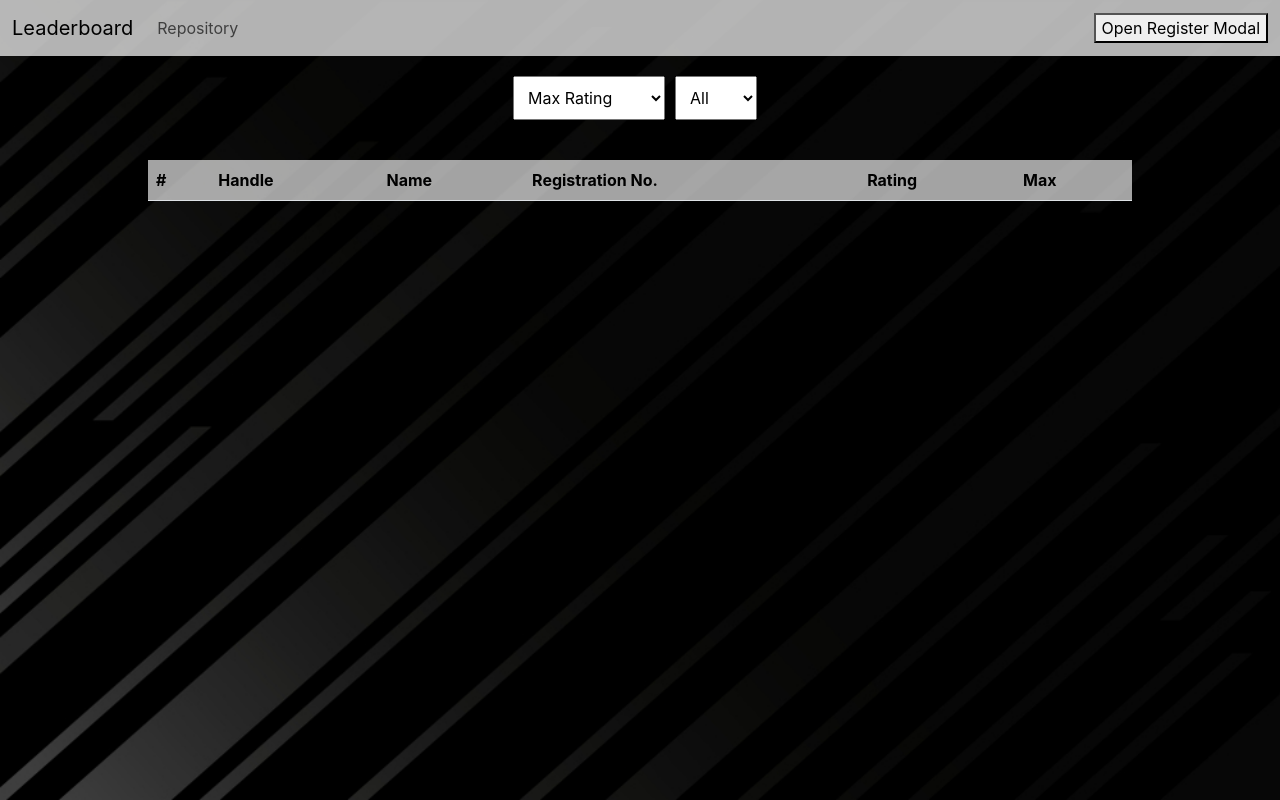
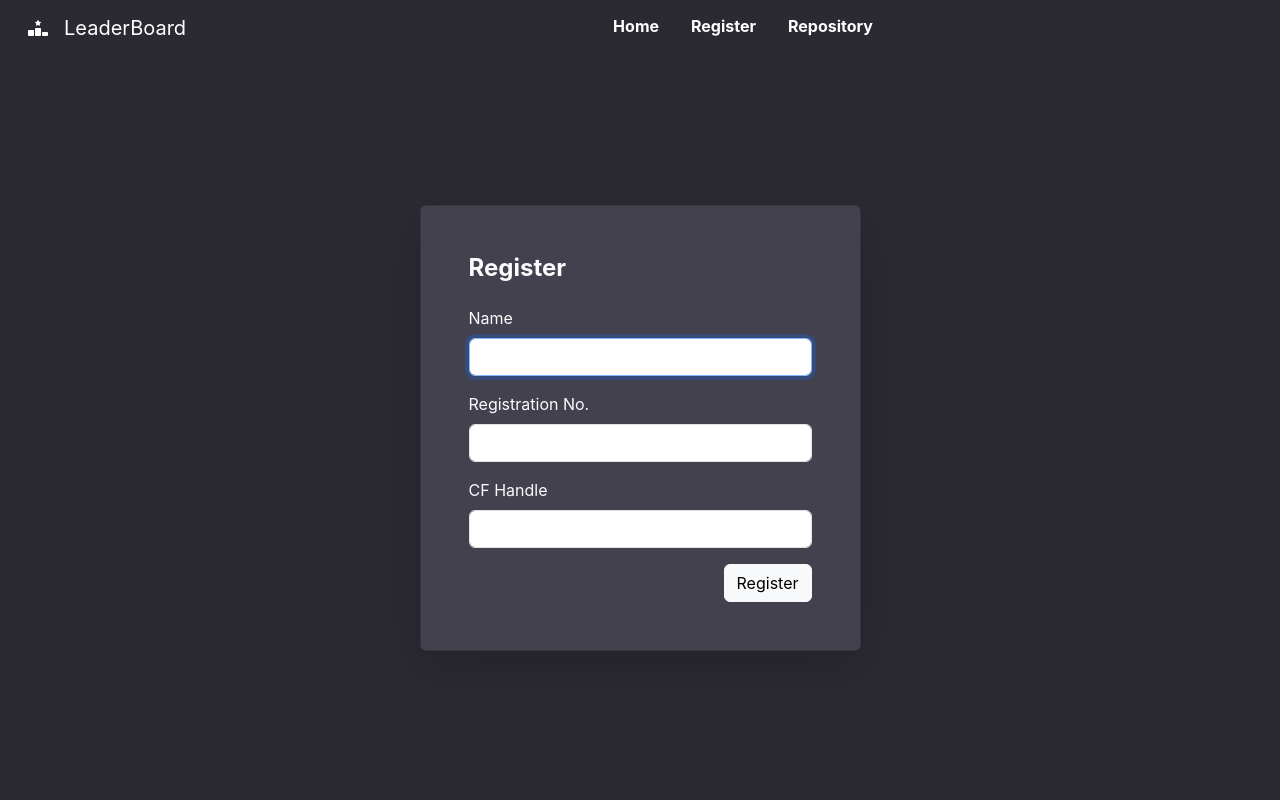
Before and after one commit to KrishKumar3004/leaderboard-cf-cse, a React (Create React App) app: page /register in a window 1280 px wide. Built offline with nearby package versions, Linux system fonts and the light colour scheme; no server answers.

Commit message:
Improved Styling

```diff
--- a/package.json
+++ b/package.json
@@ -9,8 +9,10 @@
     "@testing-library/jest-dom": "^5.17.0",
     "@testing-library/react": "^13.4.0",
     "@testing-library/user-event": "^13.5.0",
+    "font-awesome": "^4.7.0",
     "react": "^18.2.0",
     "react-dom": "^18.2.0",
+    "react-router-dom": "^6.21.1",
     "react-scripts": "5.0.1",
     "web-vitals": "^2.1.4"
   },
--- a/src/App.js
+++ b/src/App.js
@@ -1,15 +1,63 @@
+import { BrowserRouter as Router, Routes, Route } from "react-router-dom";
+import React, { useState } from 'react'
+import Navbar from './components/Navbar'
 import Board from './components/Board';
+import Register from './components/Register'
 import './components/style.css';
-import Navbar from './components/Navbar'
-
-import React, { useState } from 'react'
 
 function App() {
+  const handleRegister = async (formData) => {
+    try {
+      const email = `${formData.regno.toLowerCase()}@nitjsr.ac.in`;
+      const batch = formData.regno.substring(0, 4);
 
+      formData = {
+        ...formData,
+        email,
+        batch,
+      };
+      console.log(formData);
+      console.log("Working");
+      const apiUrl = 'https://pcon-leaderboard-backend.vercel.app/api/registerCfHandle';
+      const response = await fetch(apiUrl, {
+        method: 'POST',
+        headers: {
+          'Content-Type': 'application/json',
+        },
+        body: JSON.stringify(formData),
+      });
+
+      if (response.ok) {
+        const data = await response.json();
+        console.log('API response:', data);
+      } else {
+        const errorData = await response.json();
+        console.error('API error:', errorData);
+      }
+    } catch (error) {
+      console.error('Error during API call:', error);
+    }
+  };
   return (
-    <div className="App" id='main'>
-      <Navbar />
-      <Board></Board>
+    <div className='d-flex flex-column vh-100' id="app">
+      <Router>
+        <Navbar />
+        <Routes>
+          <Route
+            exact path="/"
+            element={
+              <Board />
+            }
+          />
+          <Route
+            exact path="/register"
+            element={
+              <Register onRegister={handleRegister} />
+            }
+          />
+        </Routes>
+      </Router>
+
     </div>
   );
 }
--- a/src/components/Navbar.js
+++ b/src/components/Navbar.js
@@ -1,71 +1,43 @@
-import React, { useState } from 'react';
-import RegisterModal from './RegisterModal';
+import React from 'react';
+import { Link } from 'react-router-dom';
 
 const MyNavbar = () => {
-    const [isModalOpen, setIsModalOpen] = useState(false);
 
-    const handleOpenModal = () => {
-        setIsModalOpen(true);
-    };
 
-    const handleCloseModal = () => {
-        setIsModalOpen(false);
-    };
-
-    const handleRegister = async (formData) => {
-        try {
-            const email = `${formData.regno.toLowerCase()}@nitjsr.ac.in`;
-            const batch = formData.regno.substring(0, 4);
-
-            formData = {
-                ...formData,
-                email,
-                batch,
-            };
-
-            const apiUrl = 'https://pcon-leaderboard-backend.vercel.app/api/registerCfHandle';
-            const response = await fetch(apiUrl, {
-                method: 'POST',
-                headers: {
-                    'Content-Type': 'application/json',
-                },
-                body: JSON.stringify(formData),
-            });
-
-            if (response.ok) {
-                const data = await response.json();
-                console.log('API response:', data);
-                handleCloseModal();
-            } else {
-                const errorData = await response.json();
-                console.error('API error:', errorData);
-            }
-        } catch (error) {
-            console.error('Error during API call:', error);
-        }
+    // Define styles as JavaScript objects
+    const iconStyle = {
+        color: '#ffffff',
+        margin: '0 1em',
     };
 
     return (
-        <nav className="navbar navbar-expand-lg bg-body-tertiary navbar-transparent">
+        <nav className="navbar navbar-expand-lg navbar-dark bg-dark custom-nav-foot-style">
             <div className="container-fluid">
-                <a className="navbar-brand" href="https://leaderboard-cf-cse.vercel.app/">
-
-                    Leaderboard</a>
-                <button className="navbar-toggler" type="button" data-bs-toggle="collapse" data-bs-target="#navbarSupportedContent" aria-controls="navbarSupportedContent" aria-expanded="false" aria-label="Toggle navigation">
+                <i className="fa-solid fa-ranking-star" style={iconStyle}></i>
+                <Link className="navbar-brand" to="/">LeaderBoard</Link>
+                <button
+                    className="navbar-toggler"
+                    type="button"
+                    data-bs-toggle="collapse"
+                    data-bs-target="#navbarNav"
+                    aria-controls="navbarNav"
+                    aria-expanded="false"
+                    aria-label="Toggle navigation"
+                >
                     <span className="navbar-toggler-icon"></span>
                 </button>
-                <div className="collapse navbar-collapse" id="navbarSupportedContent">
-                    <ul className="navbar-nav me-auto mb-2 mb-lg-0">
+                <div className="collapse navbar-collapse" id="navbarNav">
+                    <ul className="navbar-nav mx-auto">
                         <li className="nav-item">
-                            <a className="nav-link" href="https://github.com/KrishKumar3004/leaderboard-cf-cse" target="_blank">Repository</a>
+                            <Link className="nav-link" aria-current="page" to="/">Home</Link>
+                        </li>
+                        <li className="nav-item">
+                            <Link className="nav-link" aria-current="page" to="/register">Register</Link>
+                        </li>
+                        <li className="nav-item">
+                            <a className="nav-link" aria-current="page" href="https://github.com/KrishKumar3004/leaderboard-cf-cse" target="_blank">Repository</a>
                         </li>
                     </ul>
-                    <button onClick={handleOpenModal}>Open Register Modal</button>
-                    <RegisterModal
-                        isOpen={isModalOpen}
-                        onClose={handleCloseModal}
-                        onRegister={handleRegister}
-                    />
                 </div>
             </div>
         </nav>
--- /dev/null
+++ b/src/components/Register.js
@@ -0,0 +1,82 @@
+import React, { useState } from 'react';
+
+const Register = ({ onRegister }) => {
+    const [formData, setFormData] = useState({
+        cf_handle: '',
+        name: '',
+        batch: '',
+        regno: '',
+        email: '',
+    });
+
+    const handleChange = (e) => {
+        const { name, value } = e.target;
+        setFormData((prevData) => ({
+            ...prevData,
+            [name]: value,
+        }));
+    };
+
+    const handleRegister = () => {
+        onRegister(formData);
+    };
+
+    return (
+        <div className='container' style={{ margin: 'auto' }}>
+            <div className="container h-100">
+                <div className="row justify-content-center h-100">
+                    <div className="col-xxl-4 col-xl-5 col-lg-5 col-md-7 col-sm-9">
+                        <div className="card shadow-lg custom-color">
+                            <div className="card-body p-5">
+                                <h1 className="fs-4 card-title fw-bold mb-4">Register</h1>
+                                <form>
+                                    <div className="mb-3">
+                                        <label className="mb-2" htmlFor="name">Name</label>
+                                        <input
+                                            type="text" name="name" value={formData.name} onChange={handleChange}
+                                            id="name"
+                                            className="form-control"
+                                            required
+                                            autoFocus
+                                        />
+                                        <div className="invalid-feedback">Name is required</div>
+                                    </div>
+
+                                    <div className="mb-3">
+                                        <label className="mb-2" htmlFor="regno">Registration No.</label>
+                                        <input
+                                            type="text" name="regno" value={formData.regno} onChange={handleChange}
+                                            id="regno"
+                                            className="form-control"
+                                            required
+                                        />
+                                        <div className="invalid-feedback">Registration No. is required</div>
+                                    </div>
+
+                                    <div className="mb-3">
+                                        <label className="mb-2" htmlFor="cf_handle">CF Handle</label>
+                                        <input
+                                            type="text" name="cf_handle" value={formData.cf_handle} onChange={handleChange}
+                                            id="password"
+                                            className="form-control"
+                                            required
+                                        />
+                                        <div className="invalid-feedback">Password is required</div>
+                                    </div>
+
+                                    <div className="align-items-center d-flex">
+                                        <button type="button" className="btn btn-light ms-auto" onClick={handleRegister}>
+                                            Register
+                                        </button>
+                                    </div>
+                                </form>
+                            </div>
+                        </div>
+                    </div>
+                </div>
+            </div>
+        </div>
+    );
+};
+
+export default Register;
--- a/src/components/RegisterModal.js
+++ /dev/null
@@ -1,52 +0,0 @@
-import React, { useState } from 'react';
-
-const RegisterModal = ({ isOpen, onClose, onRegister }) => {
-    const [formData, setFormData] = useState({
-        cf_handle: '',
-        name: '',
-        batch: '',
-        regno: '',
-        email: '',
-    });
-
-    const handleChange = (e) => {
-        const { name, value } = e.target;
-        setFormData((prevData) => ({
-            ...prevData,
-            [name]: value,
-        }));
-    };
-
-    const handleRegister = () => {
-        onRegister(formData);
-    };
-
-    return (
-        <div className={`modal ${isOpen ? 'show' : 'hide'}`}>
-            <div className="modal-content">
-                <span className="close" onClick={onClose}>
-                    &times;
-                </span>
-                <h2>Register</h2>
-                <form>
-
-                    <label>CF Handle:</label>
-                    <input type="text" name="cf_handle" value={formData.cf_handle} onChange={handleChange} />
-
-                    <label>Name:</label>
-                    <input type="text" name="name" value={formData.name} onChange={handleChange} />
-
-                    <label>Registration Number:</label>
-                    <input type="text" name="regno" value={formData.regno} onChange={handleChange} />
-
-                    <button type="button" onClick={handleRegister}>
-                        Register
-                    </button>
-
-                </form>
-            </div>
-        </div>
-    );
-};
-
-export default RegisterModal;
--- a/src/components/style.css
+++ b/src/components/style.css
@@ -1,19 +1,27 @@
-body {
-    margin: 0;
-    padding: 0;
-    height: 100vh;
-    background-image: url('/home/krish/Projects/go-grind/public/black-bg.jpeg');
-    background-size: cover;
-    background-repeat: no-repeat;
-    background-position: center center;
+.custom-color {
+    background-color: #42414d;
+    color: #fbfbfe;
 }
 
+
+/* Table Style */
 
 .table-container {
     max-width: 80%;
     margin: 0 auto;
     padding: 20px;
 }
+
+.table-transparent {
+    background-color: rgba(255, 255, 255, 0.4) !important;
+}
+
+.table-transparent th,
+.table-transparent td {
+    background-color: rgba(255, 255, 255, 0.4) !important;
+}
+
+/* Select Style */
 
 .select-container {
     display: flex;
@@ -43,82 +51,35 @@
     box-shadow: 0 0 5px rgba(52, 152, 219, 0.5);
 }
 
+/* Navbar Style */
 
-.leaderboard {
-    text-align: center;
+.nav-link {
+    padding: 0.25rem 0;
+    font-weight: 700;
+    color: rgba(255, 255, 255, 1);
+    margin-left: 1rem;
+    border-bottom: 0.25rem solid transparent;
 }
+
+.nav-link:hover {
+    color: rgba(255, 255, 255, 0.5);
+    border-bottom-color: rgba(255, 255, 255, 0.5);
+}
+
+.custom-nav-foot-style {
+    background-color: transparent !important;
+}
+
+/* Anchor style  */
+
+a {
+    text-decoration: none;
+    color: black;
+}
+
 
 @media only screen and (max-width: 600px) {
     .hide-on-mobile {
         display: none;
     }
 }
-
-
-/* RegisterModal.css */
-
-.modal {
-    display: none;
-    position: fixed;
-    top: 0;
-    left: 0;
-    width: 100%;
-    height: 100%;
-    background-color: rgba(0, 0, 0, 0.5);
-}
-
-.modal-content {
-    background-color: rgba(255, 255, 255, 0.8);
-    margin: 10% auto;
-    padding: 20px;
-    width: 60%;
-    box-shadow: 0 4px 8px rgba(0, 0, 0, 0.1);
-    border-radius: 8px;
-}
-
-.close {
-    float: right;
-    font-size: 20px;
-    cursor: pointer;
-}
-
-form {
-    display: flex;
-    flex-direction: column;
-}
-
-label {
-    margin-bottom: 5px;
-}
-
-input {
-    margin-bottom: 10px;
-    padding: 8px;
-}
-
-
-
-.show {
-    display: block;
-}
-
-.hide {
-    display: none;
-}
-
-
-.table-transparent {
-    background-color: rgba(255, 255, 255, 0.4) !important;
-
-}
-
-.table-transparent th,
-.table-transparent td {
-    background-color: rgba(255, 255, 255, 0.4) !important;
-
-}
-
-
-.navbar {
-    background-color: rgba(255, 255, 255, 0.7) !important;
-}
--- a/src/index.css
+++ b/src/index.css
@@ -5,11 +5,13 @@
     sans-serif;
   -webkit-font-smoothing: antialiased;
   -moz-osx-font-smoothing: grayscale;
+  padding: 0;
+  background-color: #2b2a33;
+  color: #fbfbfe;
 
-  padding: 0;
+}
 
 
-}
 
 code {
   font-family: source-code-pro, Menlo, Monaco, Consolas, 'Courier New',
```
Also changed, not shown: public/index.html (+6 -14 lines), src/components/Profiles.js (+6 -21 lines), public/black-bg.jpeg (deleted), src/App.css (added), 1 other file (tests, documents, lock files or other folders).
